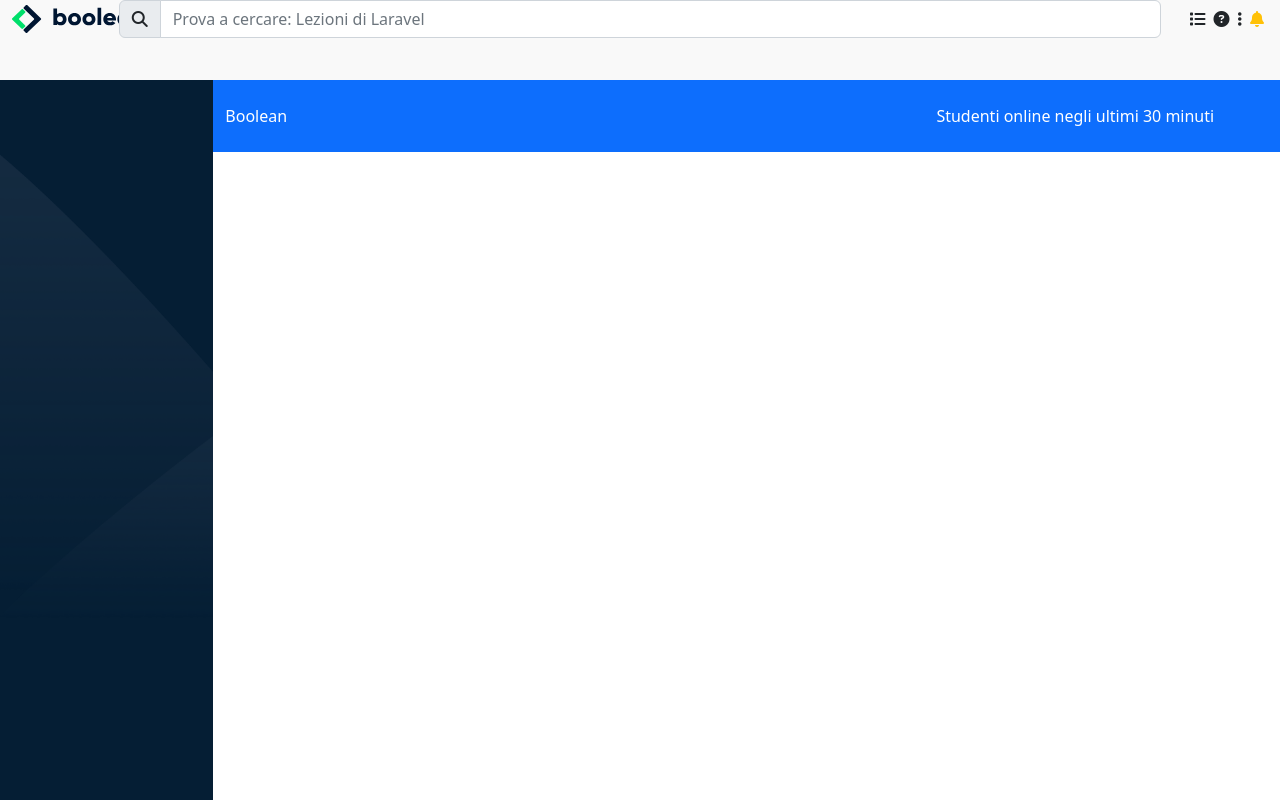
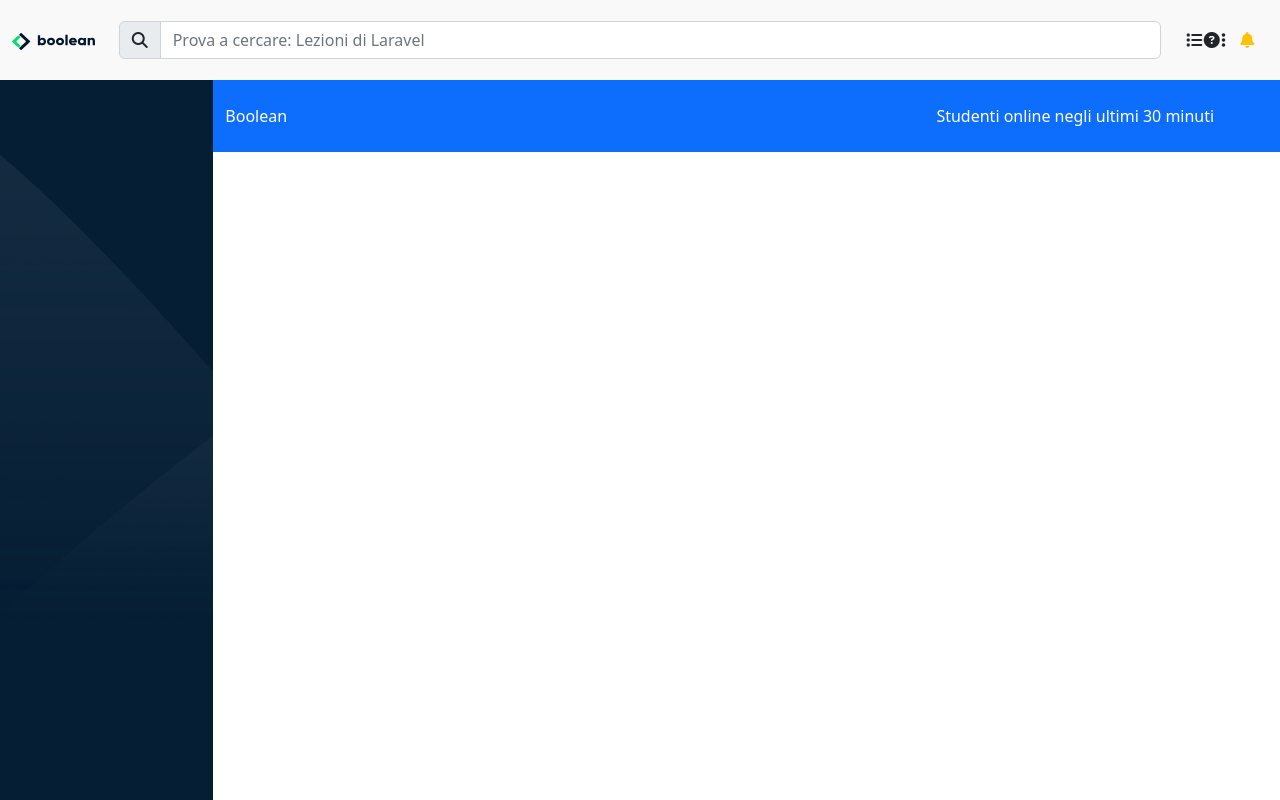
Before and after one commit to Elsti97/html-css-bootstrap-dashboard, a plain HTML site: page index.html in a window 1280 px wide. Drawn offline with nearby package versions, Linux system fonts and the light colour scheme.

Commit message:
Header desktop

```diff
--- a/index.html
+++ b/index.html
@@ -19,12 +19,14 @@
 
   <div class="contenitore-tutto">
     <!-- *INIZIO HEADER -->
-      <header class="container-fluid">
+      <header class="d-flex align-items-center">
+        <div class="container-fluid">
           <div class="row align-items-center justify-content-center">
 
             <!-- HEADER SX -->
             <div class="col-1">
-            <img src="./assets/img/logo.svg" alt="Logo-sito">
+              <img src="./assets/img/mobile-logo.png" class="d-inline-block d-lg-none img-fluid" alt="Logo-mobile">
+              <img src="./assets/img/logo.svg" class="d-none d-lg-inline-block img-fluid" alt="Logo-sito">
             </div>
 
             <!-- HEADER CX -->
@@ -38,13 +40,28 @@
             </div>
 
             <!-- HEADER DX -->
-          <div class="col-1 d-flex justify-content-around">
+            <div class="col-1 d-flex justify-content-around align-items-center">
               <i class="fa-solid fa-list"></i>
               <i class="fa-solid fa-circle-question"></i>
               <i class="fa-solid fa-ellipsis-vertical"></i>
+
+              <!-- INIZIO DROPDOWN -->
+              <div class="btn-group">
+                <button type="button" class="btn" data-bs-toggle="dropdown" data-bs-display="static" aria-expanded="false">
                   <i class="fa-solid fa-bell text-warning"></i>
+                </button>
+                <ul class="dropdown-menu dropdown-menu-lg-end">
+                  <li><button class="dropdown-item" type="button">Profilo</button></li>
+                  <li><button class="dropdown-item" type="button">Fatturazione</button></li>
+                  <li><button class="dropdown-item" type="button">Logout</button></li>
+                </ul>
+              </div>
+              <!-- FINE DROPDOWN -->
+
             </div>
           </div>
+        </div>
+
       </header>
       <!-- *FINE HEADER -->
 
```
Lines whose indentation alone changed are shown as unchanged.
